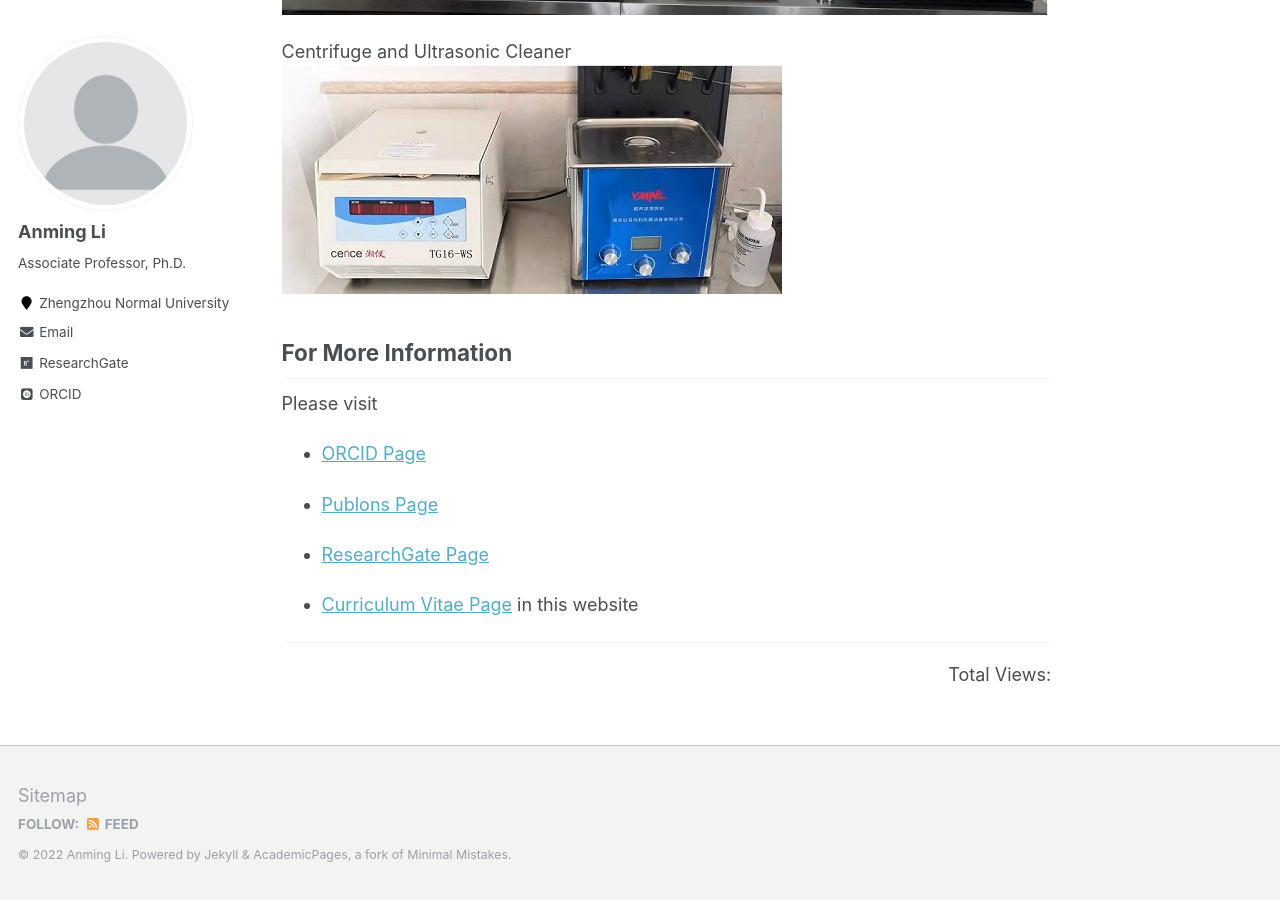
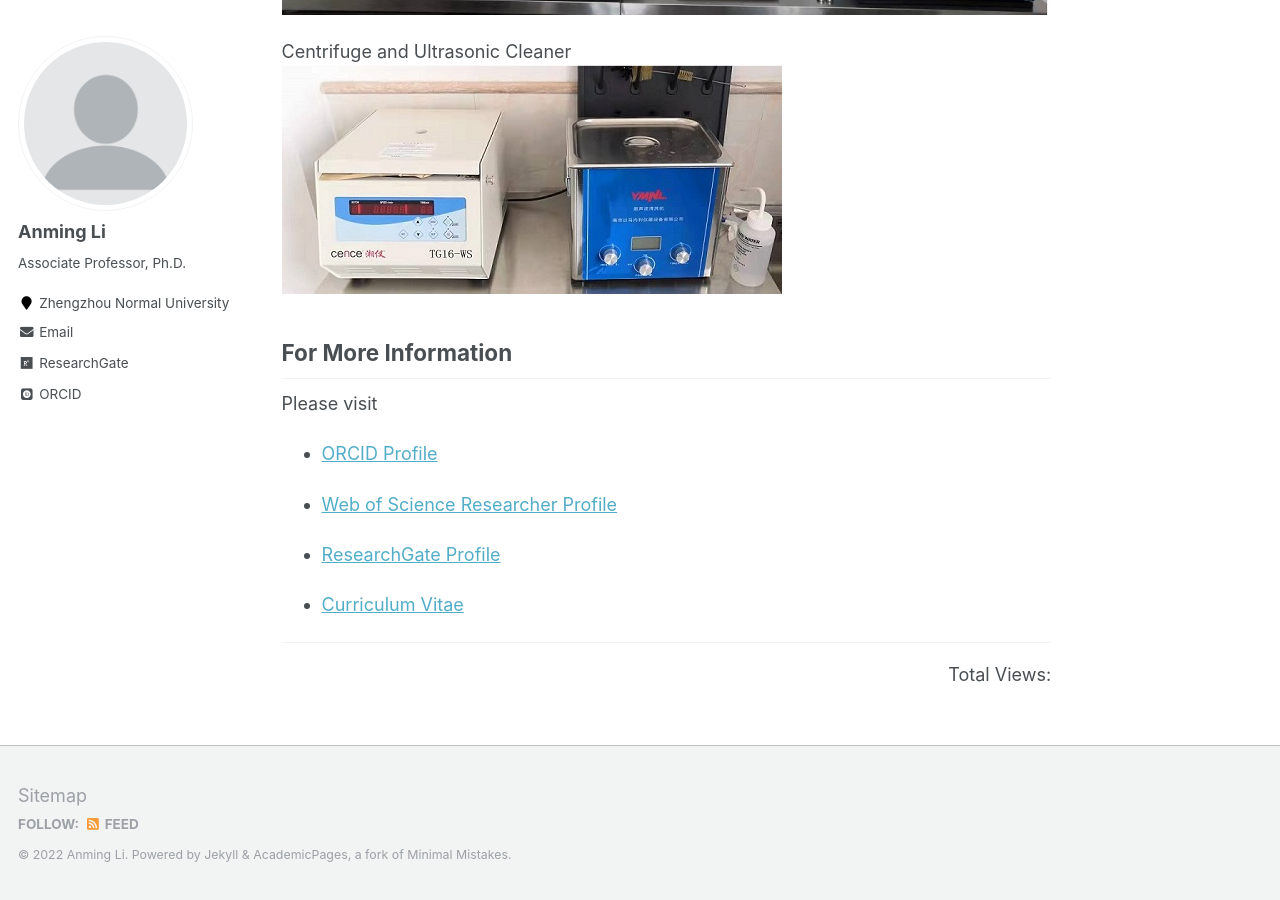
Before and after one commit to ucnclab/ucnclab.github.io, a Jekyll site: the page built from _pages/about.md, in a window 1280 px wide and 900 px high, scrolled down 2573 px. Built offline with Jekyll 4.4.1, drawn with Linux system fonts in a browser that asks for light colours; some web fonts are replaced; comment, search, counter and statistics services are not loaded.

Commit message:
Update about.md

```diff
--- a/_pages/about.md
+++ b/_pages/about.md
@@ -72,13 +72,13 @@ For More Information
 ------
 Please visit
 
-* [ORCID Page](https://orcid.org/0000-0003-1344-3460)
+* [ORCID Profile](https://orcid.org/0000-0003-1344-3460)
 
-* [Publons Page](https://publons.com/researcher/4671788/anming-li/)
+* [Web of Science Researcher Profile](https://www.webofscience.com/wos/author/rid/AAY-4215-2021)
 
-* [ResearchGate Page](https://www.researchgate.net/profile/Anming-Li)
+* [ResearchGate Profile](https://www.researchgate.net/profile/Anming-Li)
 
-* [Curriculum Vitae Page](/cv/) in this website
+* [Curriculum Vitae](/cv/)
 
 
 ------
```
